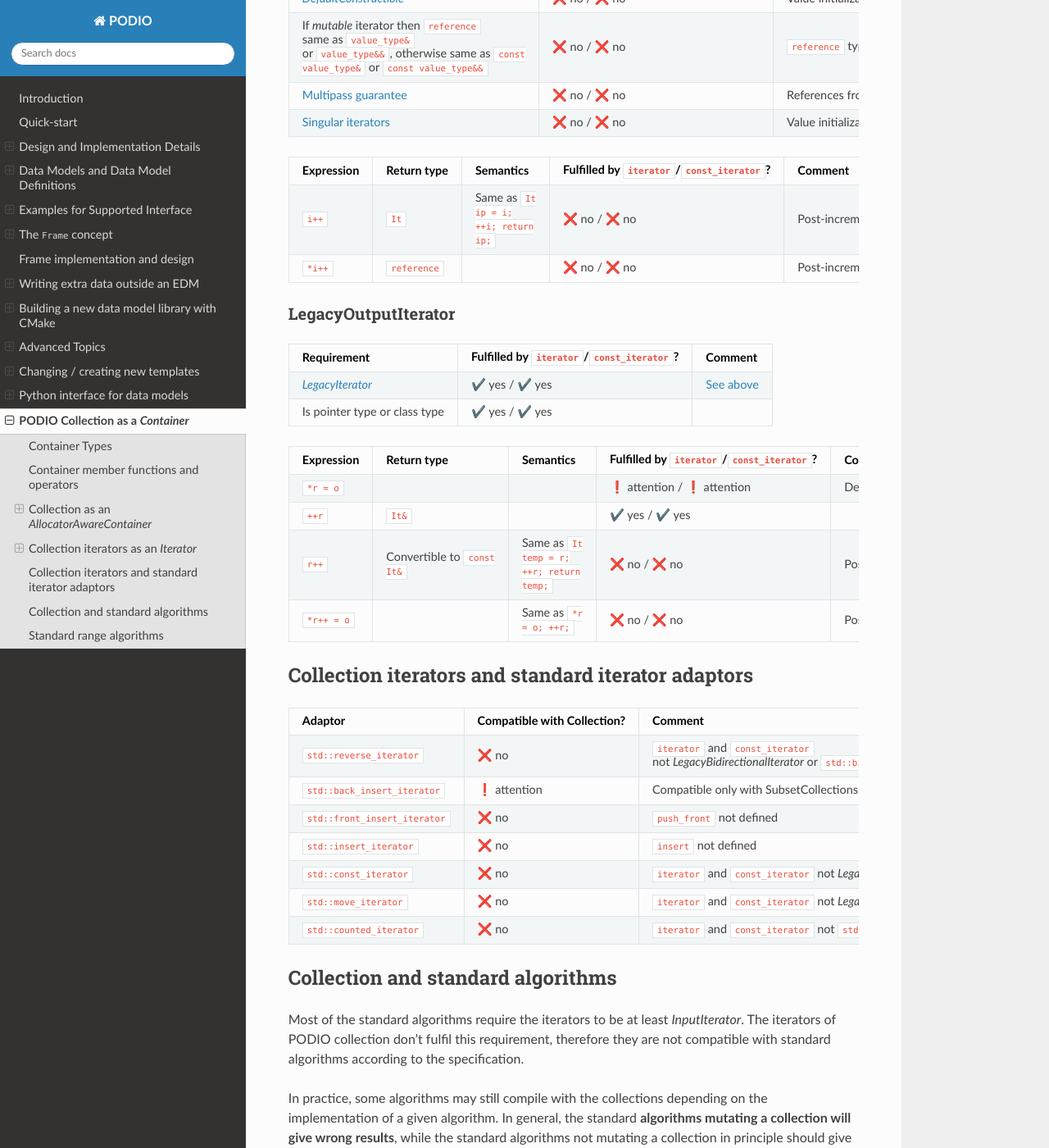
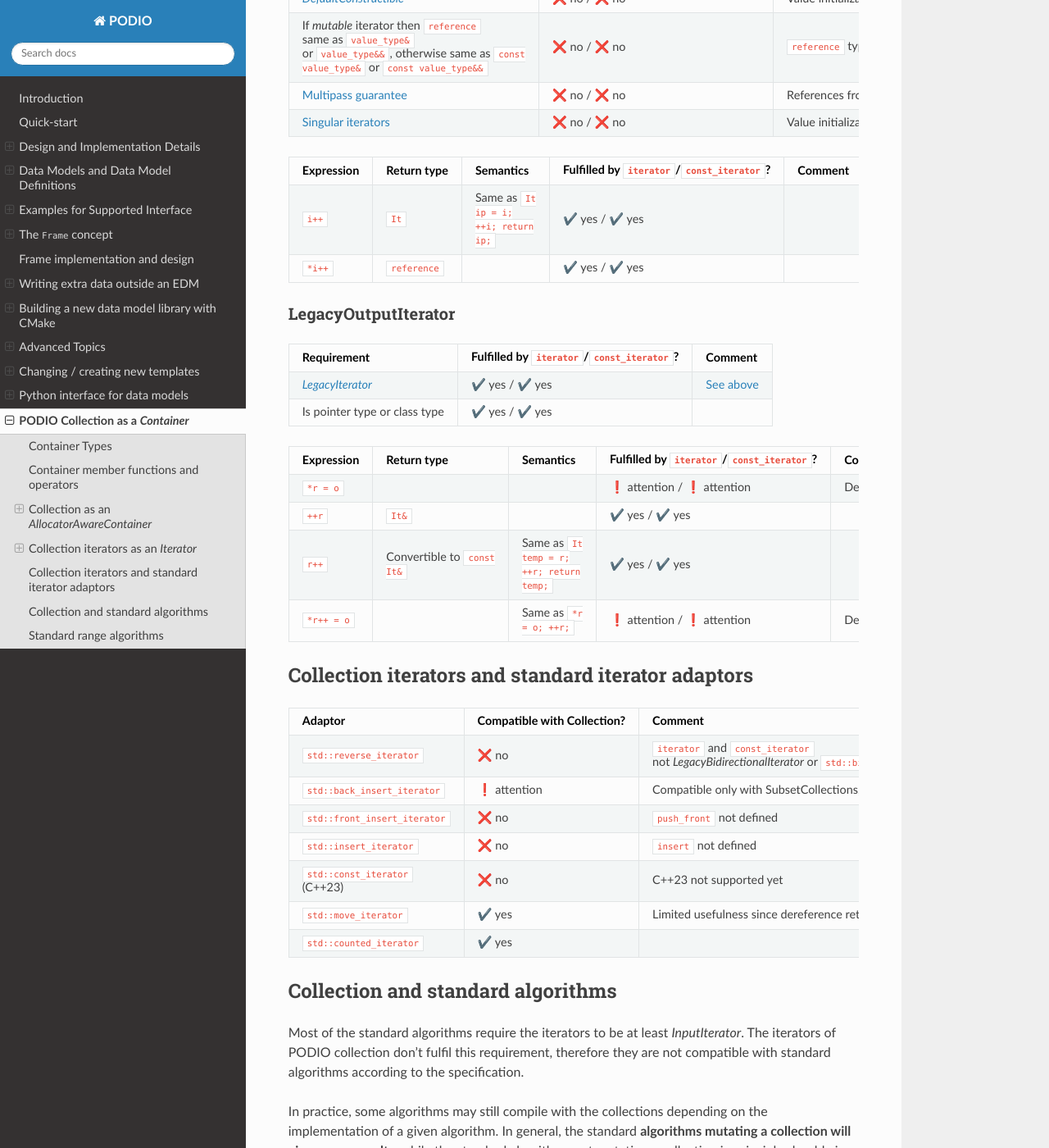
Before and after one commit to AIDASoft/podio, a Sphinx documentation site: the page built from doc/collections_as_container.md, in a window 1280 px wide and 1400 px high, scrolled down 4636 px. Shown: the whole window at 82% size. Built offline with Sphinx 7.4.7 and the Read the Docs theme 2.0.0, drawn with Linux system fonts in a browser that asks for light colours; pages that are not in the unit, such as notebooks, are missing from menus; the version number could not be read and is left out; some of the changed text lies outside the part shown.

Commit message:
add postfix operator, iterators are LegacyInputIterators

```diff
--- a/doc/collections_as_container.md
+++ b/doc/collections_as_container.md
@@ -71,7 +71,7 @@ In the following tables a convention from `Collection` is used: `iterator` stand
 | Named requirement | `iterator` | `const_iterator` |
 |-------------------|-----------------------|-----------------------------|
 | [LegacyIterator](https://en.cppreference.com/w/cpp/named_req/Iterator) | ✔️ yes ([see below](#legacyiterator)) | ✔️ yes ([see below](#legacyiterator)) |
-| [LegacyInputIterator](https://en.cppreference.com/w/cpp/named_req/InputIterator) | ❌ no ([see below](#legacyinputiterator)) | ❌ no ([see below](#legacyinputiterator)) |
+| [LegacyInputIterator](https://en.cppreference.com/w/cpp/named_req/InputIterator) | ✔️ yes ([see below](#legacyinputiterator)) | ✔️ yes ([see below](#legacyinputiterator)) |
 | [LegacyForwardIterator](https://en.cppreference.com/w/cpp/named_req/ForwardIterator) | ❌ no ([see below](#legacyforwarditerator)) | ❌ no ([see below](#legacyforwarditerator)) |
 | [LegacyOutputIterator](https://en.cppreference.com/w/cpp/named_req/OutputIterator) | ❌ no ([see below](#legacyoutputiterator)) | ❌ no ([see below](#legacyoutputiterator)) |
 | [LegacyBidirectionalIterator](https://en.cppreference.com/w/cpp/named_req/BidirectionalIterator) | ❌ no | ❌ no |
@@ -82,9 +82,9 @@ In the following tables a convention from `Collection` is used: `iterator` stand
 |---------|------------------------|------------------------------|
 | `std::indirectly_readable` | ❌ no | ❌ no |
 | `std::indirectly_writable` | ❌ no | ❌ no |
-| `std::weakly_incrementable` | ❌ no | ❌ no |
+| `std::weakly_incrementable` | ✔️ yes | ✔️ yes |
 | `std::incrementable` | ❌ no | ❌ no |
-| `std::input_or_output_iterator` | ❌ no | ❌ no |
+| `std::input_or_output_iterator` | ✔️ yes | ✔️ yes |
 | `std::input_iterator` | ❌ no | ❌ no |
 | `std::output_iterator` | ❌ no | ❌ no |
 | `std::forward_iterator` | ❌ no | ❌ no |
@@ -124,8 +124,8 @@ In the following tables a convention from `Collection` is used: `iterator` stand
 | `*i` | `reference`, convertible to `value_type` | | ✔️ yes / ✔️ yes | |
 | `i->m` | | Same as `(*i).m` | ✔️ yes / ✔️ yes | |
 | `++r` | `It&` | | ✔️ yes / ✔️ yes | |
-| `(void)r++` | | Same as `(void)++r` | ❌ no / ❌ no | Post-increment not defined |
-| `*r++` | Convertible to `value_type` | Same as `value_type x = *r; ++r; return x;` | ❌ no / ❌ no | Post-increment not defined |
+| `(void)r++` | | Same as `(void)++r` | ✔️ yes / ✔️ yes | |
+| `*r++` | Convertible to `value_type` | Same as `value_type x = *r; ++r; return x;` | ✔️ yes / ✔️ yes | |
 
 ### LegacyForwardIterator
 
@@ -133,7 +133,7 @@ In addition to the *LegacyForwardIterator* the C++ standard specifies also the *
 
 | Requirement | Fulfilled by `iterator`/`const_iterator`? | Comment |
 |-------------|-------------------------------------------|---------|
-| [*LegacyInputIterator*](https://en.cppreference.com/w/cpp/named_req/InputIterator) | ❌ no / ❌ no | [See above](#legacyinputiterator)|
+| [*LegacyInputIterator*](https://en.cppreference.com/w/cpp/named_req/InputIterator) | ✔️ yes / ✔️ yes | [See above](#legacyinputiterator)|
 | [*DefaultConstructible*](https://en.cppreference.com/w/cpp/named_req/DefaultConstructible) | ❌ no / ❌ no | Value initialization not defined |
 | If *mutable* iterator then `reference` same as `value_type&` or `value_type&&`, otherwise same as `const value_type&` or `const value_type&&` | ❌ no / ❌ no | `reference` type is not a reference (`&` or `&&`) |
 | [Multipass guarantee](https://en.cppreference.com/w/cpp/named_req/ForwardIterator) | ❌ no / ❌ no | References from dereferencing equal iterators aren't bound to the same object |
@@ -141,8 +141,8 @@ In addition to the *LegacyForwardIterator* the C++ standard specifies also the *
 
 | Expression | Return type | Semantics | Fulfilled by `iterator`/`const_iterator`? | Comment |
 |------------|-------------|-----------|-------------------------------------------|---------|
-| `i++` | `It` | Same as `It ip = i; ++i; return ip;` | ❌ no / ❌ no | Post-increment not defined |
-| `*i++` | `reference` | | ❌ no / ❌ no | Post-increment not defined |
+| `i++` | `It` | Same as `It ip = i; ++i; return ip;` | ✔️ yes / ✔️ yes | |
+| `*i++` | `reference` | | ✔️ yes / ✔️ yes | |
 
 ### LegacyOutputIterator
 
@@ -155,8 +155,8 @@ In addition to the *LegacyForwardIterator* the C++ standard specifies also the *
 |------------|-------------|-----------|-------------------------------------------|---------|
 | `*r = o` | | | ❗ attention / ❗ attention | Defined but an assignment doesn't modify objects inside collection |
 | `++r` | `It&` | | ✔️ yes / ✔️ yes | |
-| `r++` | Convertible to `const It&` | Same as `It temp = r; ++r; return temp;` | ❌ no / ❌ no | Post-increment not defined |
-| `*r++ = o` | | Same as `*r = o; ++r;`| ❌ no / ❌ no | Post-increment not defined |
+| `r++` | Convertible to `const It&` | Same as `It temp = r; ++r; return temp;` | ✔️ yes / ✔️ yes | |
+| `*r++ = o` | | Same as `*r = o; ++r;`| ❗ attention / ❗ attention | Defined but an assignment doesn't modify objects inside collection |
 
 ## Collection iterators and standard iterator adaptors
 
@@ -166,9 +166,9 @@ In addition to the *LegacyForwardIterator* the C++ standard specifies also the *
 | `std::back_insert_iterator` | ❗ attention | Compatible only with SubsetCollections, otherwise throws `std::invalid_argument` |
 | `std::front_insert_iterator` | ❌ no | `push_front` not defined |
 | `std::insert_iterator` | ❌ no | `insert` not defined |
-| `std::const_iterator` | ❌ no | `iterator` and `const_iterator` not *LegacyInputIterator* or `std::input_iterator` |
-| `std::move_iterator` | ❌ no | `iterator` and `const_iterator` not *LegacyInputIterator* or `std::input_iterator` |
-| `std::counted_iterator` | ❌ no | `iterator` and `const_iterator` not `std::input_or_output_iterator` |
+| `std::const_iterator` (C++23) | ❌ no | C++23 not supported yet |
+| `std::move_iterator` | ✔️ yes | Limited usefulness since dereference returns `reference` not rvalue (`&&`) |
+| `std::counted_iterator` | ✔️ yes | |
 
 
 ## Collection and standard algorithms
```
Also changed, not shown: 2 other files.
